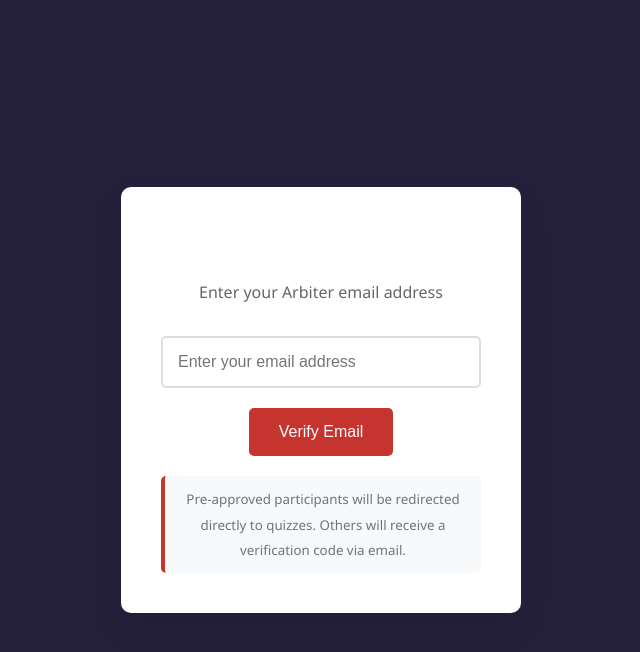
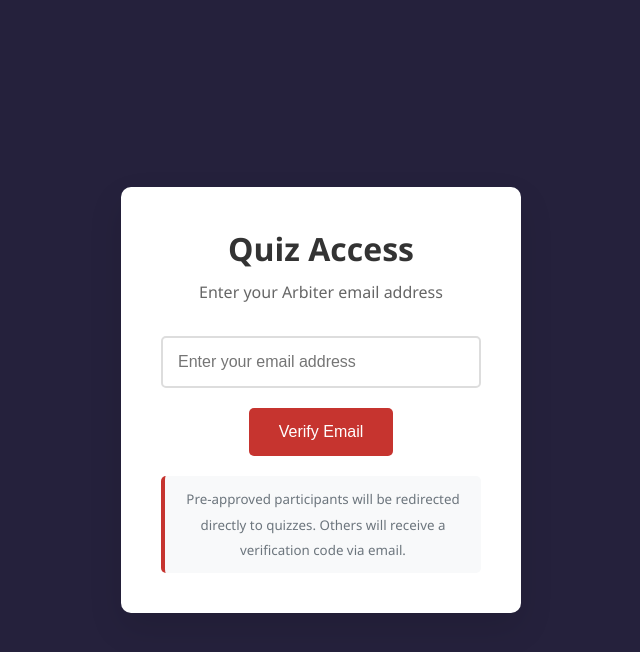
Before and after one commit to andywahyudi/quiz-dashboard, a PHP site: page / in a window 1280 px wide. Shown: the top 652 px of the page, without its empty margins (319-959 px from the left). Run offline with PHP 8.4, Linux system fonts and the light colour scheme.

Commit message:
restyling

```diff
--- a/assets/style.css
+++ b/assets/style.css
@@ -21,6 +21,10 @@
 
 .container h1 {
     color: #fff;
+}
+
+.form-container h1 {
+    color: #333;
 }
 
 .dark-content {
```
